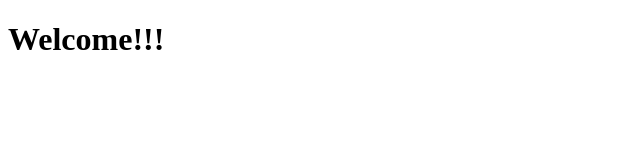
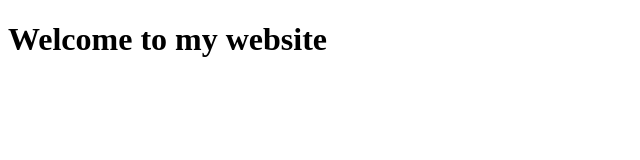
Before and after one commit to olga271/XeriaVoithias, a plain HTML site: page index.html in a window 1280 px wide. Shown: the whole page, without its empty margins (0-640 px from the left). Drawn offline with Linux system fonts and the light colour scheme.

Commit message:
Revert "changed index.html"
This reverts commit bb08c9c9ce101facb7db5340a39134f56d03b237.

```diff
--- a/index.html
+++ b/index.html
@@ -4,6 +4,6 @@
     <title>Χέρια Βοηθείας</title>
   </head>
   <body>
-    <h1>Welcome!!!</h1>
+    <h1>Welcome to my website</h1>
   </body>
 </html>
```
